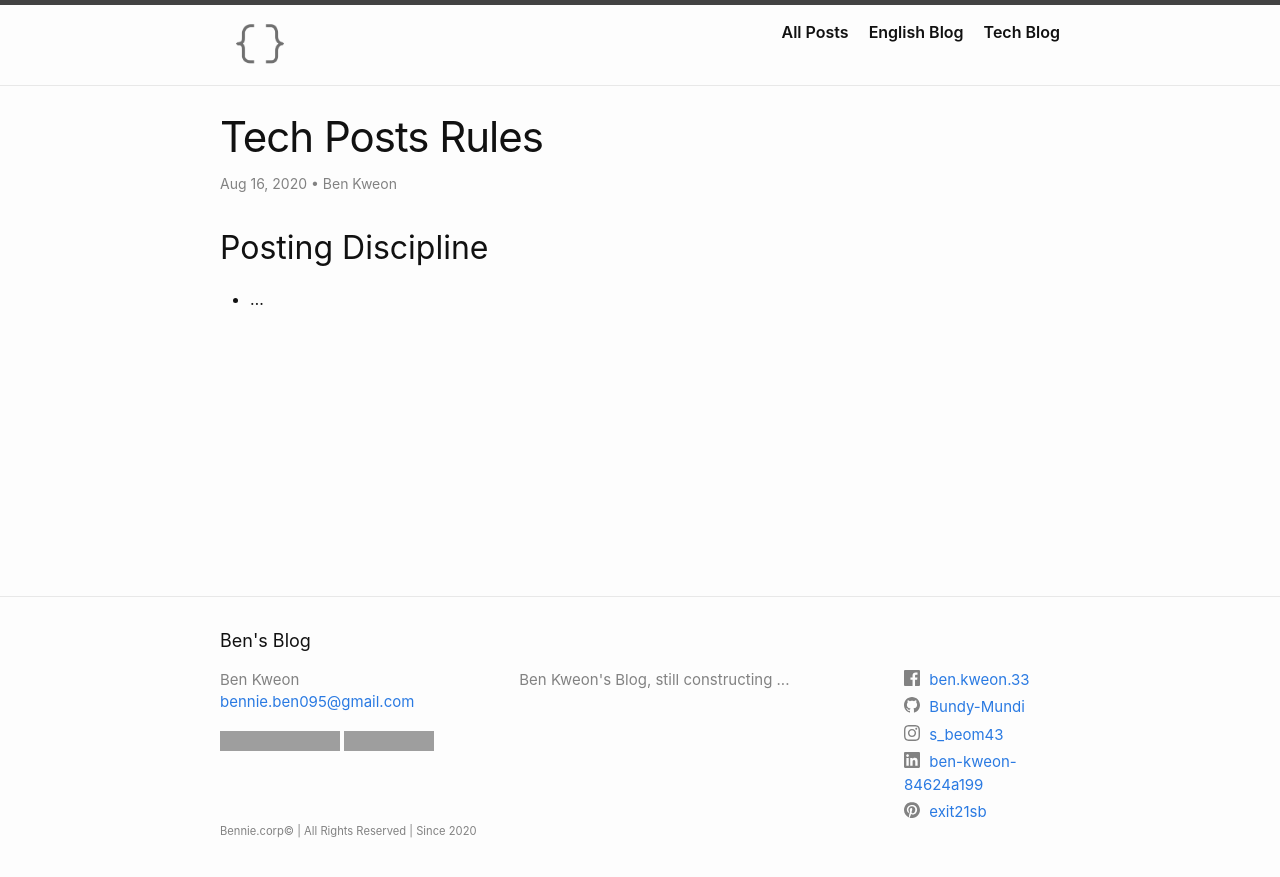
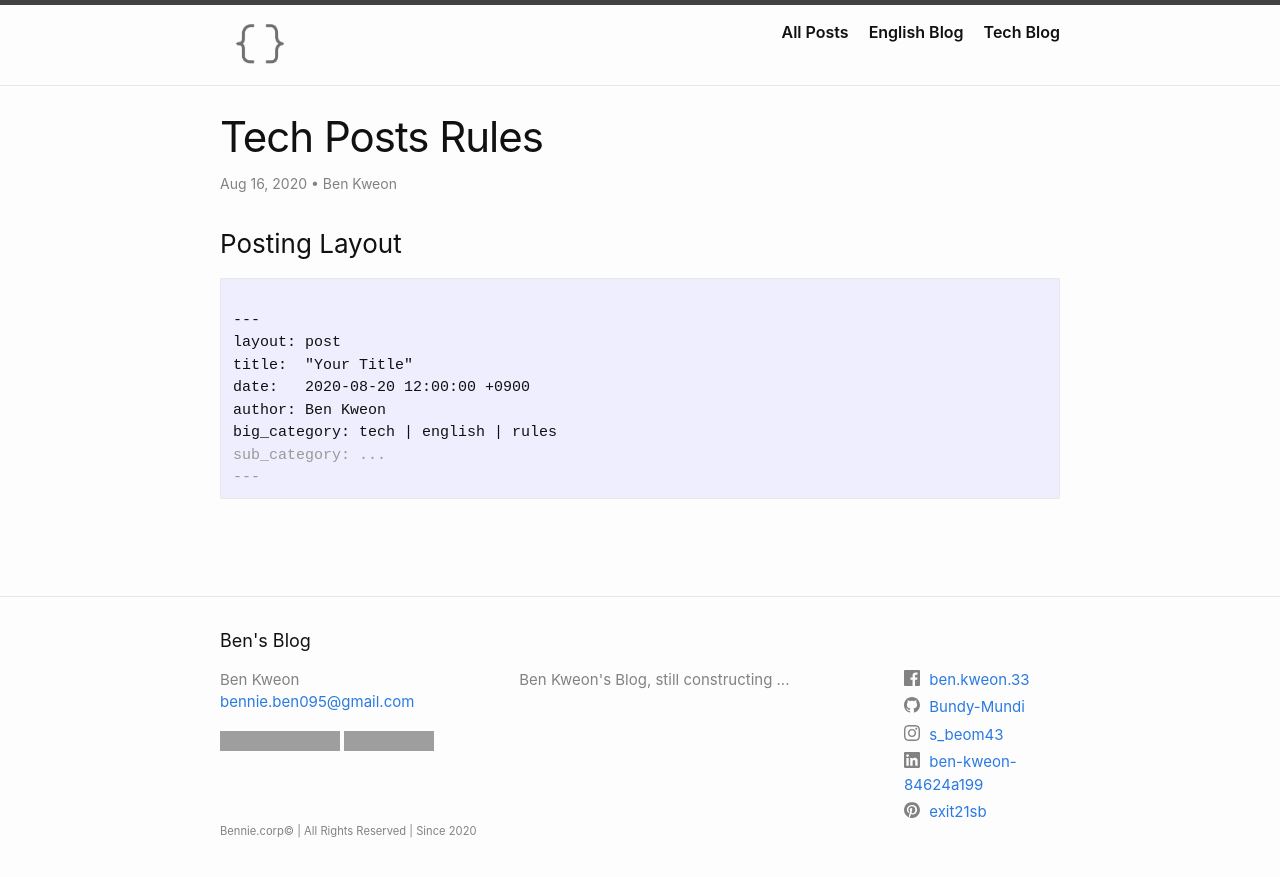
Before and after one commit to Bundy-Mundi/ben, a Jekyll site: the page built from docs/categories/rules/_posts/2020-08-16-post-rules-tech.markdown, in a window 1280 px wide. Shown: the top 877 px of the page. Built offline with Jekyll 4.4.1, drawn with Linux system fonts in a browser that asks for light colours; nearby versions of some CDN libraries; grey boxes are pictures that could not be loaded.

Commit message:
Update 2020-08-16-post-rules-tech.markdown

````diff
--- a/docs/categories/rules/_posts/2020-08-16-post-rules-tech.markdown
+++ b/docs/categories/rules/_posts/2020-08-16-post-rules-tech.markdown
@@ -6,5 +6,15 @@ author: Ben Kweon
 big_category: rules
 ---
 
-## Posting Discipline
-- ...
+### Posting Layout
+```markdown
+
+---
+layout: post
+title:  "Your Title"
+date:   2020-08-20 12:00:00 +0900
+author: Ben Kweon
+big_category: tech | english | rules
+sub_category: ...
+---
+```
````
